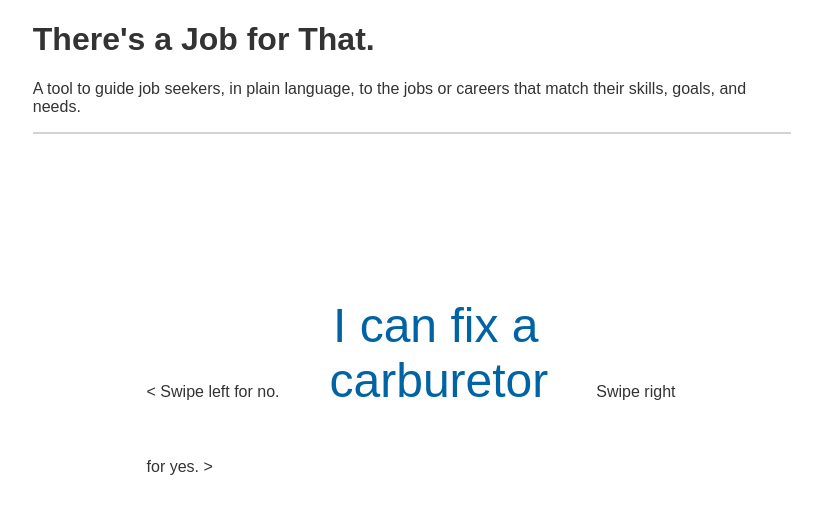
After one commit to aliyarahman/theres-a-job-for-that, a Flask app: page /i_can in a window 1280 px wide. The commit adds this page. Shown: the top 514 px of the page, without its empty margins (228-1050 px from the left). Run offline with Flask 2, Linux system fonts and the light colour scheme; parts of the project's set-up code (start-up, migrations or seed data) failed here and were passed over.

Commit message:
Added question views

```diff
--- a/app/static/style.css
+++ b/app/static/style.css
@@ -7,3 +7,9 @@ body		{font-family: Arial,Helvetica,sans-serif; color: #333333;}
 .section_button	{width: 300px; height: 100px; margin: 10px; font-size: 24px; line-height: 100px; text-align: center; margin-left: auto; margin-right: auto; border-radius: 5px; color: white; background-color: #2a7eb2;}
 .section_button:hover	{background-color: #0064A4}
 .header		{border-bottom: 2px solid #D3D3D3; margin-bottom: 50px;}
+
+.question_text	{display: inline-block; font-size: 48px; font-family: Arial, Helvetica, sans-serif; color: #0064A4; margin: 50px; width: 40%; text-align: center;}
+
+.question_block	{width: 70%; margin-left: auto; margin-right: auto; margin-top: 15%}
+.swipe_left, .swipe_right	{width: 30%;}
+a		{text-decoration: none; color: #333333}
--- /dev/null
+++ b/app/templates/can_question.html
@@ -0,0 +1,13 @@
+{% extends 'base.html' %}
+{% block content %}
+
+<div class="header">
+	<h1>There's a Job for That.</h1>
+
+	<p>A tool to guide job seekers, in plain language, to the jobs or careers that match their skills, goals, and needs.</p>
+</div>
+
+<div class="question_block"><span class="left_swipe"><a href="{{ url_for('i_can') }}"> &#60 Swipe left for no.</a></span><span class="question_text">{{question}}</span><span class="right_swipe"> <a href="{{ url_for('i_can') }}">Swipe right for yes. &#62</a></span></div>
+
+
+{% endblock %}
--- a/app/templates/index.html
+++ b/app/templates/index.html
@@ -9,9 +9,9 @@
 
 <p> Ready to find a job that's right for you? Pick a section to start telling us about yourself.</p>
 <br><br>
-<div class="section_button">I can...</div>
-<div class="section_button">I want...</div>
-<div class="section_button">I need...</div>
+<a href="{{ url_for('i_can') }}"><div class="section_button">I can...</div></a>
+<a href="{{ url_for('i_want') }}"><div class="section_button">I want...</div></a>
+<a href="{{ url_for('i_need') }}"><div class="section_button">I need...</div></a>
 
 
 {% endblock %}
--- a/app/views.py
+++ b/app/views.py
@@ -1,5 +1,6 @@
 # -*- coding: utf-8 -*-
 
+import random
 from app import app	# Go get tools we need from the app folder
 from flask import render_template 	# So that we can render html files in our app
 
@@ -7,3 +8,28 @@ from flask import render_template 	# So that we can render html files in our app
 @app.route('/index')	# This means this is the view for the landing page
 def index():
 	return render_template('index.html')
+
+@app.route('/i_can')
+def i_can():
+	can_questions = ['I can drive a car', 'I can speak Spanish', 'I can fix a carburetor', 'I can plant a tree']
+	can_question = random.choice(can_questions)
+	return render_template('can_question.html', question=can_question)
+
+@app.route('/i_want')
+def i_want():
+        want_questions = ['I want to work outdoors', 'I want to work with seniors', 'I want to learn new skills']
+        want_question = random.choice(want_questions)
+        return render_template('want_question.html', question=want_question)
+
+@app.route('/i_need')
+def i_need():
+        need_questions = ['I need flexible work hours', 'I need trans inclusive health care', 'I need a veteran friendly employer', 'I need an employer who might hire people with criminal records']
+        need_question = random.choice(need_questions)
+        return render_template('need_question.html', question=need_question)
+
+
+
+@app.route('/jobView/<id>')
+def jobView(id):
+	job = models.Job.query.get(id)
+	return render_template('jobView.html', job=job)
```
Also changed, not shown: app/templates/need_question.html (added, +13 -0 lines), app/templates/want_question.html (added, +13 -0 lines).
